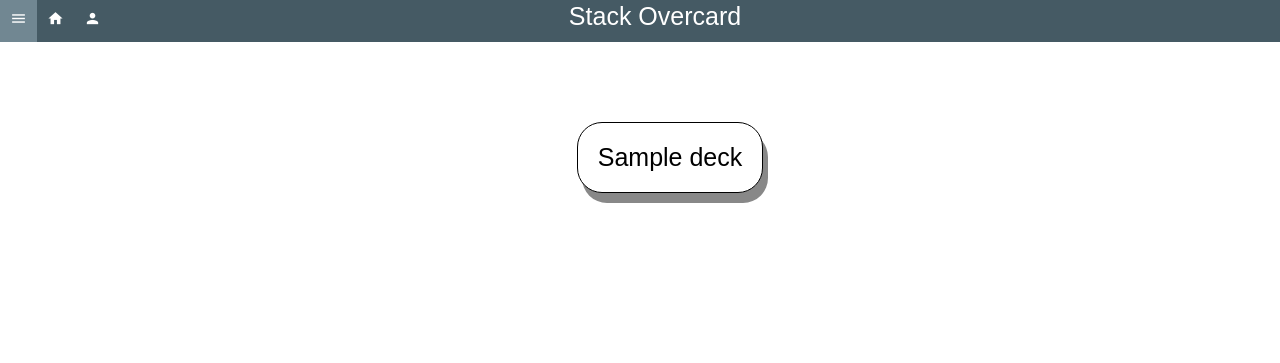
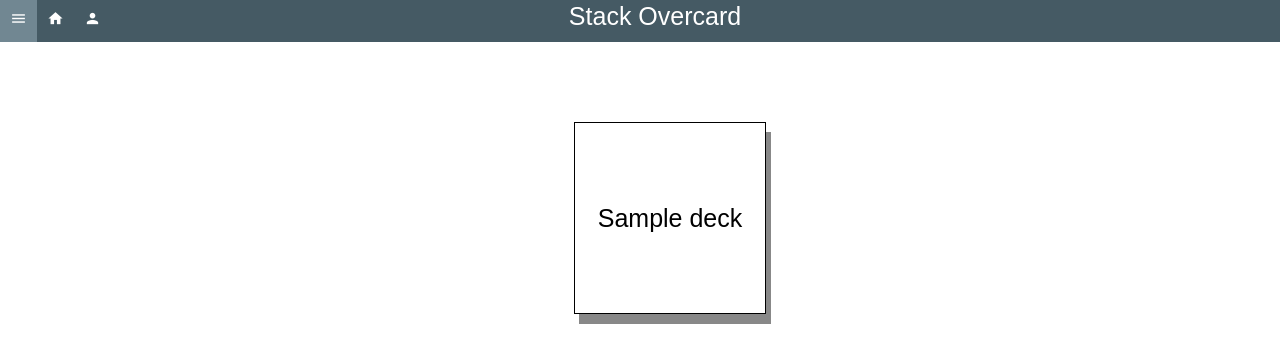
Before and after one commit to WilliamSampson44444/stack-overcard, a PHP site: page / in a window 1280 px wide; the page is wider, and only the part inside the window is pictured. Shown: the top 363 px of that part. Run offline with PHP 8.4, Linux system fonts and the light colour scheme; tables that the repository leaves empty or names only in its code hold one stand-in row (values such as "Sample post").

Commit message:
css/text formattin g

```diff
--- a/css/style.css
+++ b/css/style.css
@@ -136,24 +136,32 @@ body {
   text-align: center;
   margin: 50px;
   border: 1px solid;
-  border-radius: 25px;
   padding: 20px;
   box-shadow: 5px 10px #888888;
   position:relative;
   background-color:white;
   font-size: 25px;
+  width:150px;
+  height:150px;
+}
+
+.deckText{
+  position: relative;
+  top: 50%;
+  transform: perspective(1px) translateY(-50%);
 }
 
 .cards {
   text-align: center;
   margin: 50px;
   border: 1px solid;
-  border-radius: 25px;
   padding: 20px;
   box-shadow: 5px 10px #888888;
   position:relative;
   background-color:white;
   font-size: 25px;
+  width:150px;
+  height:150px;
 }
 
 #navTitle{
--- a/getDecks.php
+++ b/getDecks.php
@@ -11,7 +11,7 @@
     echo '<div class="flex-wrapper">';
     foreach ($records as $record){
         //var_dump($record);
-        echo '<div class="decks" id="' . $record['name'] . '" onclick="getCards(this.id)">' . $record['name'] . '</div>';
+        echo '<div class="decks" id="' . $record['name'] . '" onclick="getCards(this.id)"><div class="deckText">' . $record['name'] . '</div></div>';
     }
     echo '</div>';
 ?>
```
